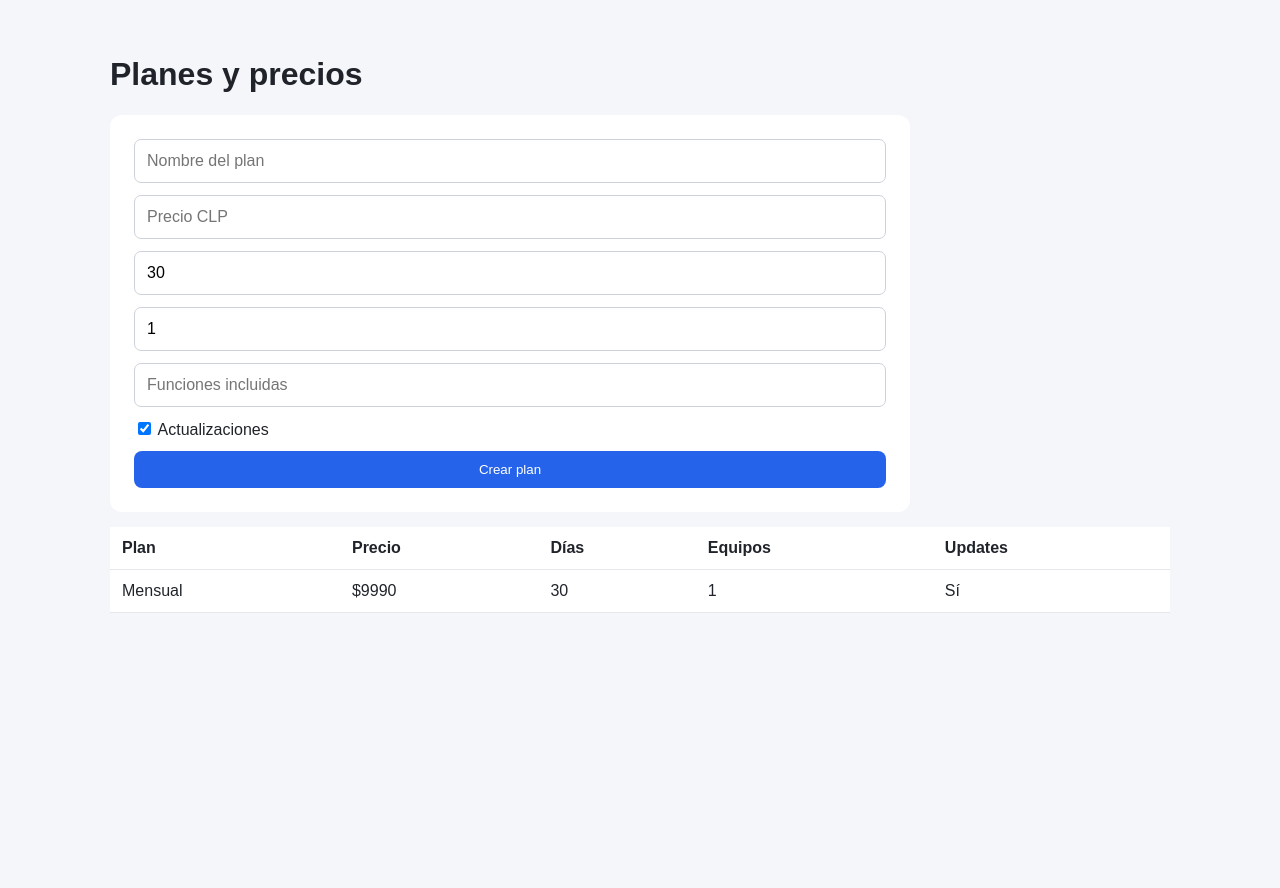
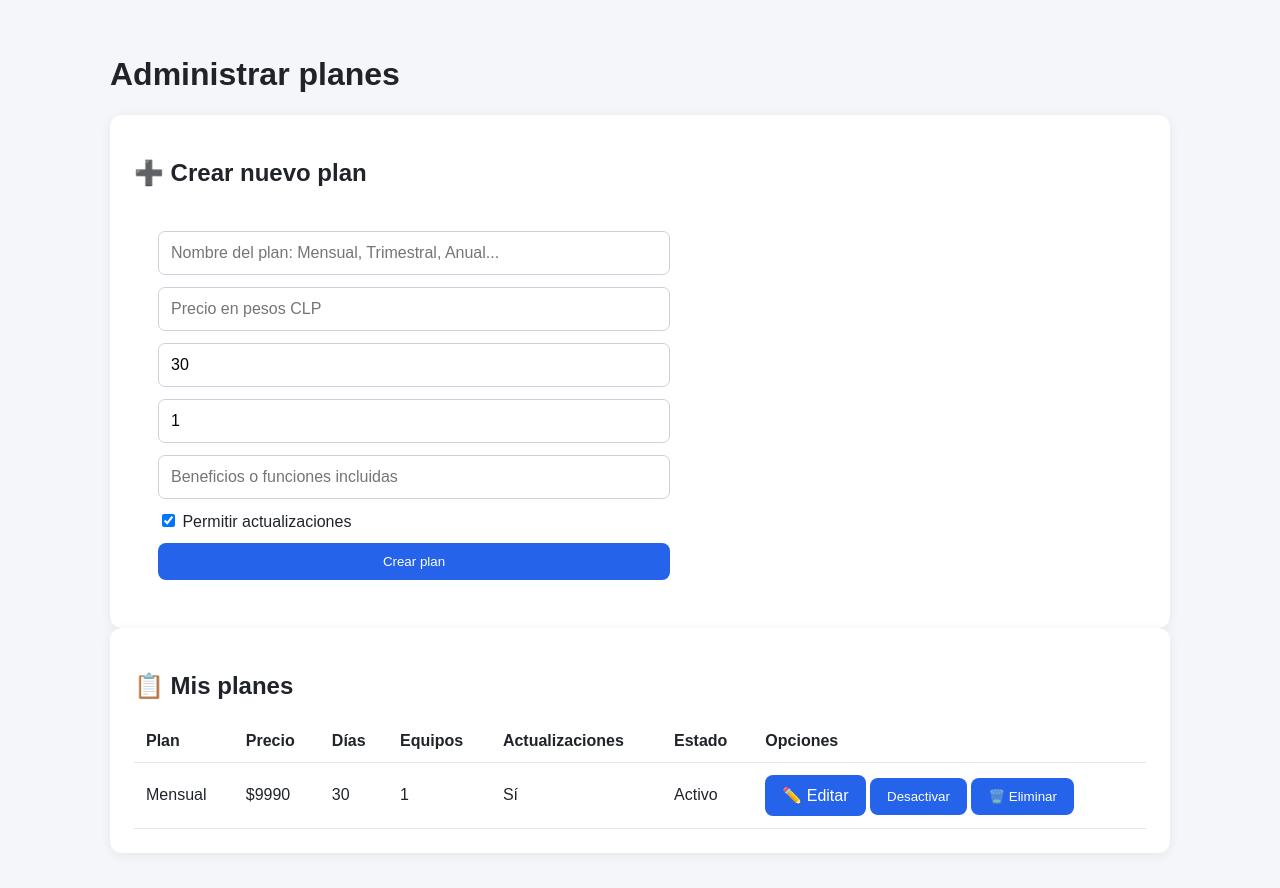
Before and after one commit to eajure-dev/sistema-licencias, a Flask app: page /admin/plans in a window 1280 px wide. Shown: the part 49-937 px from the top of the page. Before the commit the page ends 662 px from the top, so only its background shows below. Run offline with Flask 3, Linux system fonts and the light colour scheme; a user stored in the database is signed in; data comes from the database, SQL or seed files in the repository.

Commit message:
Add files via upload

```diff
--- a/Sistema_Licencias_Suscripciones/templates/plans.html
+++ b/Sistema_Licencias_Suscripciones/templates/plans.html
@@ -1 +1,57 @@
-{% extends "base.html" %}{% block content %}<h1>Planes y precios</h1><form method="post" class="form compact"><input name="name" placeholder="Nombre del plan" required><input name="price" type="number" placeholder="Precio CLP" required><input name="duration" type="number" value="30" placeholder="Días" required><input name="machines" type="number" value="1" placeholder="Equipos" required><input name="features" placeholder="Funciones incluidas"><label><input type="checkbox" name="updates" checked> Actualizaciones</label><button>Crear plan</button></form><table><tr><th>Plan</th><th>Precio</th><th>Días</th><th>Equipos</th><th>Updates</th></tr>{% for p in plans %}<tr><td>{{p.name}}</td><td>${{p.price}}</td><td>{{p.duration_days}}</td><td>{{p.machines}}</td><td>{{'Sí' if p.updates else 'No'}}</td></tr>{% endfor %}</table>{% endblock %}
+{% extends "base.html" %}
+{% block content %}
+<h1>Administrar planes</h1>
+
+<div class="card">
+  <h2>➕ Crear nuevo plan</h2>
+  <form method="post" class="form">
+    <input name="name" placeholder="Nombre del plan: Mensual, Trimestral, Anual..." required>
+    <input name="price" type="number" min="0" placeholder="Precio en pesos CLP" required>
+    <input name="duration" type="number" min="1" value="30" placeholder="Duración en días" required>
+    <input name="machines" type="number" min="1" value="1" placeholder="Cantidad de equipos" required>
+    <input name="features" placeholder="Beneficios o funciones incluidas">
+    <label><input type="checkbox" name="updates" checked> Permitir actualizaciones</label>
+    <button type="submit">Crear plan</button>
+  </form>
+</div>
+
+<div class="card">
+<h2>📋 Mis planes</h2>
+{% if plans %}
+<table>
+  <tr>
+    <th>Plan</th>
+    <th>Precio</th>
+    <th>Días</th>
+    <th>Equipos</th>
+    <th>Actualizaciones</th>
+    <th>Estado</th>
+    <th>Opciones</th>
+  </tr>
+  {% for p in plans %}
+  <tr>
+    <td>{{ p.name }}</td>
+    <td>${{ p.price }}</td>
+    <td>{{ p.duration_days }}</td>
+    <td>{{ p.machines }}</td>
+    <td>{{ "Sí" if p.updates else "No" }}</td>
+    <td>{{ "Activo" if p.active else "Desactivado" }}</td>
+    <td>
+      <a class="btn" href="{{ url_for('admin_plan_edit', plan_id=p.id) }}">✏️ Editar</a>
+
+      <form method="post" action="{{ url_for('admin_plan_toggle', plan_id=p.id) }}" style="display:inline">
+        <button type="submit">{{ "Desactivar" if p.active else "Activar" }}</button>
+      </form>
+
+      <form method="post" action="{{ url_for('admin_plan_delete', plan_id=p.id) }}" style="display:inline" onsubmit="return confirm('¿Seguro que quieres eliminar este plan? Esta acción no se puede deshacer.')">
+        <button type="submit">🗑️ Eliminar</button>
+      </form>
+    </td>
+  </tr>
+  {% endfor %}
+</table>
+{% else %}
+<p>No tienes planes creados todavía.</p>
+{% endif %}
+</div>
+{% endblock %}
```
Also changed, not shown: Sistema_Licencias_Suscripciones/templates/license_edit.html (+7 -0 lines), Sistema_Licencias_Suscripciones/templates/plan_edit.html (added, +28 -0 lines).
